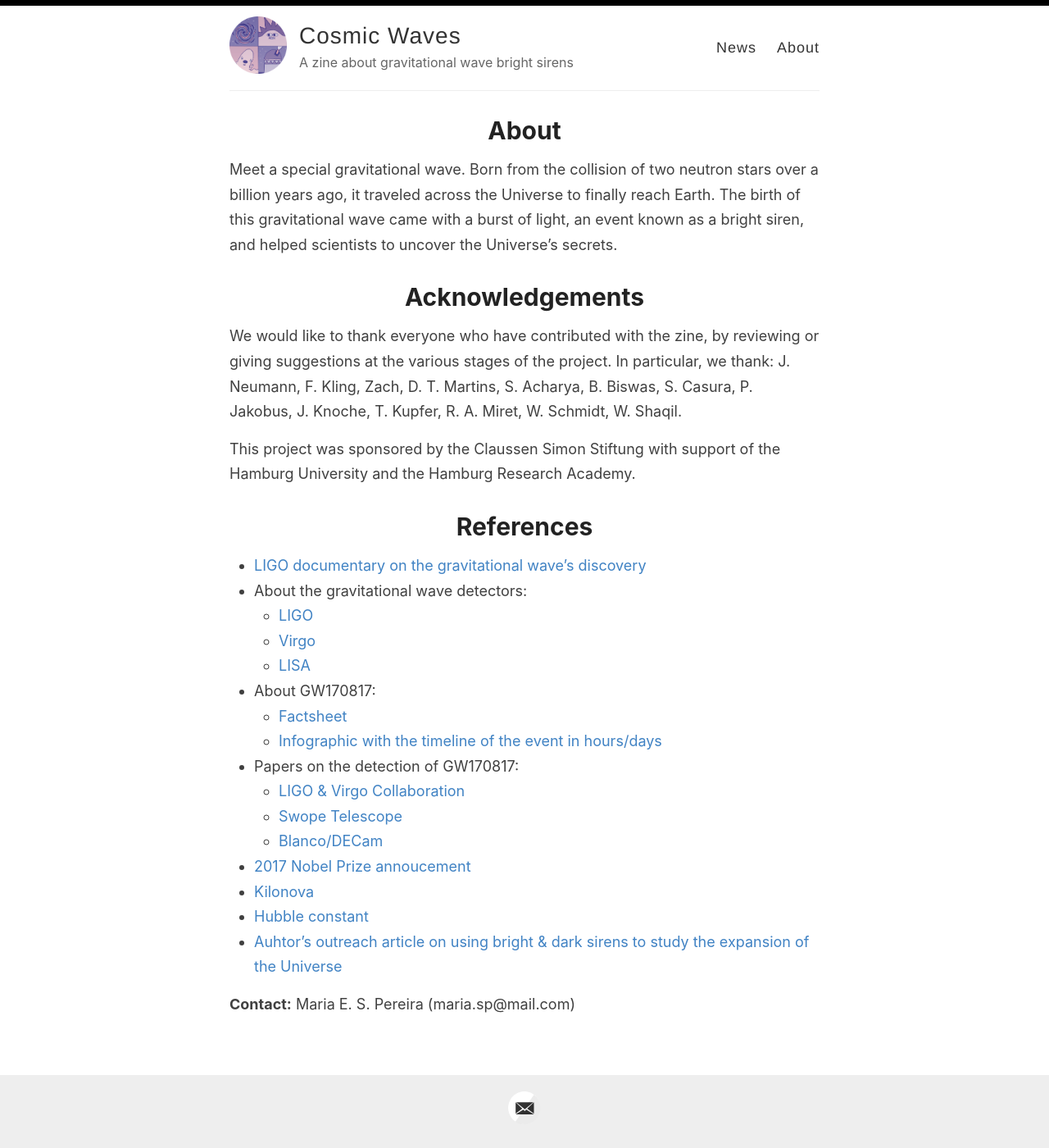
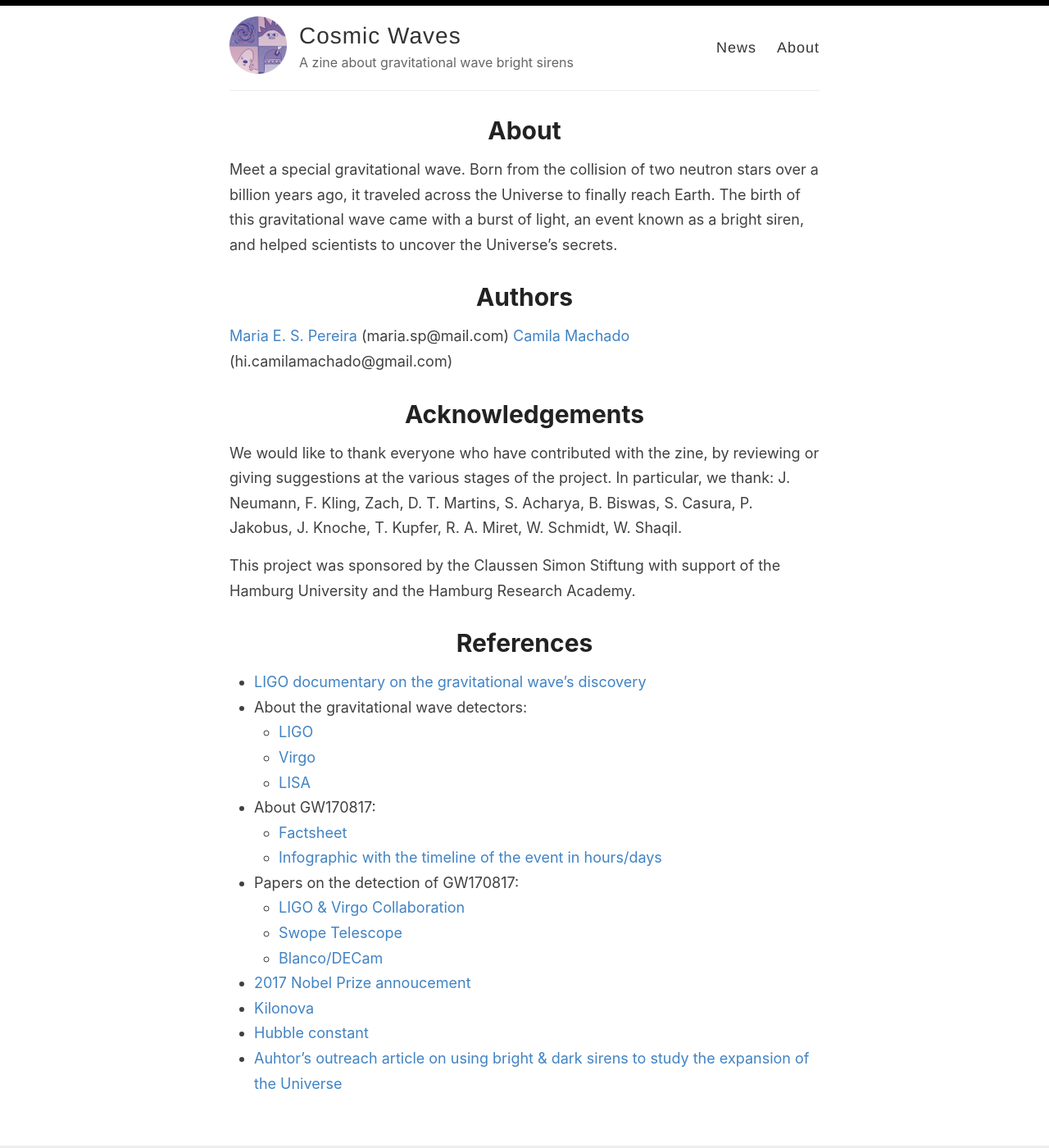
Before and after one commit to MariaElidaiana/cosmic-waves, a Jekyll site: the page built from _pages/about.md, in a window 1280 px wide and 1400 px high. Shown: the whole window at 82% size. Built offline with Jekyll 4.4.1, drawn with Linux system fonts in a browser that asks for light colours.

Commit message:
Update about.md

```diff
--- a/_pages/about.md
+++ b/_pages/about.md
@@ -5,6 +5,10 @@
 ---
 
 Meet a special gravitational wave. Born from the collision of two neutron stars over a billion years ago, it traveled across the Universe to finally reach Earth. The birth of this gravitational wave came with a burst of light, an event known as a bright siren, and helped scientists to uncover the Universe's secrets.
+
+# Authors
+[Maria E. S. Pereira](https://mariaelidaiana.github.io/) (maria.sp@mail.com)
+[Camila Machado](https://www.camilamachado.com/) (hi.camilamachado@gmail.com)
 
 # Acknowledgements
 We would like to thank everyone who have contributed with the zine, by reviewing or giving suggestions at the various stages of the project. In particular, we thank: J. Neumann, F. Kling, Zach, D. T. Martins, S. Acharya, B. Biswas, S. Casura, P. Jakobus, J. Knoche, T. Kupfer, R. A. Miret, W. Schmidt, W. Shaqil.
@@ -29,5 +33,3 @@
 - [Kilonova](https://www.space.com/what-are-kilonovas)
 - [Hubble constant](https://news.uchicago.edu/explainer/hubble-constant-explained)
 - [Auhtor's outreach article on using bright & dark sirens to study the expansion of the Universe](https://science-chatter.blogs.uni-hamburg.de/?p=1013)
-
-**Contact:** Maria E. S. Pereira (maria.sp@mail.com)
```
